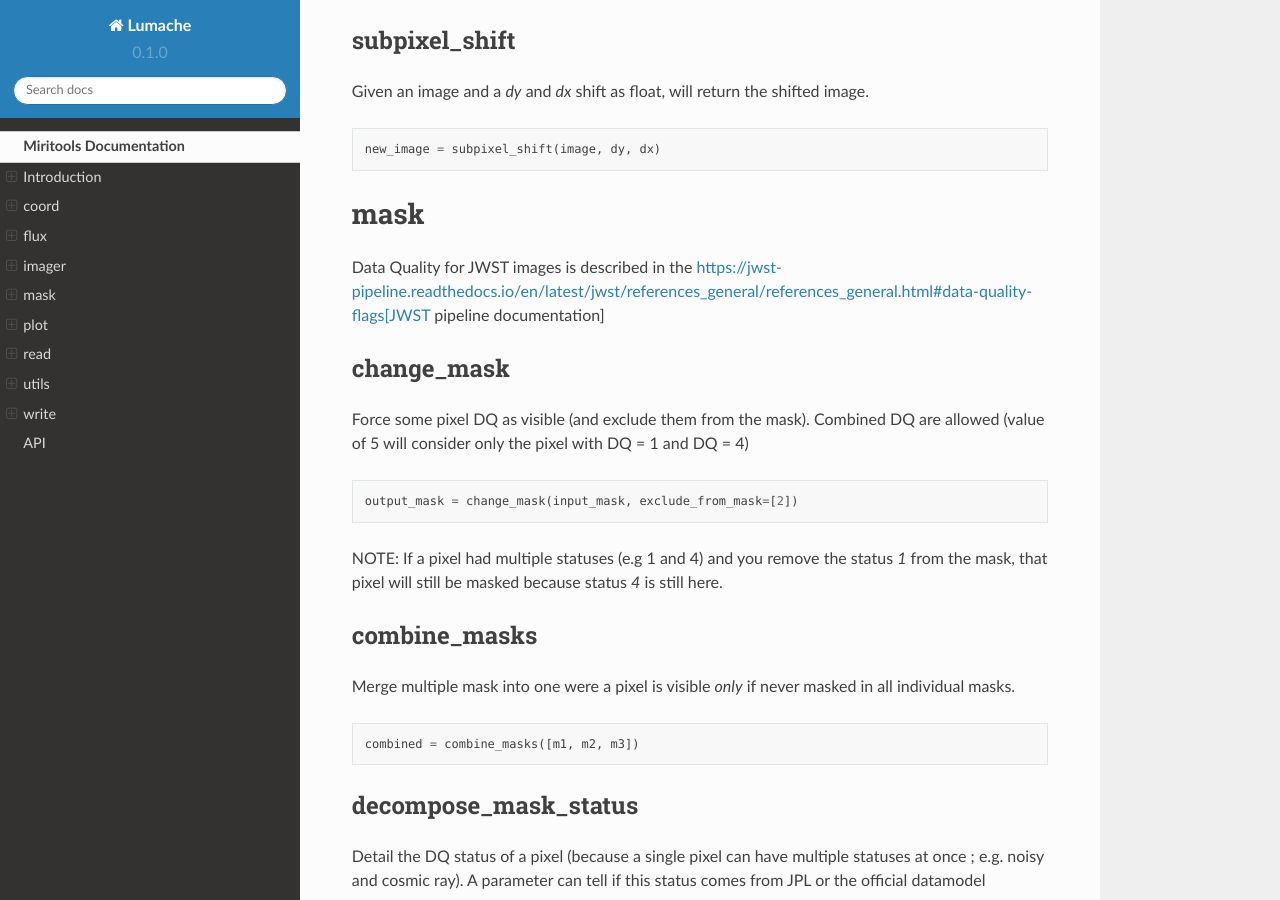
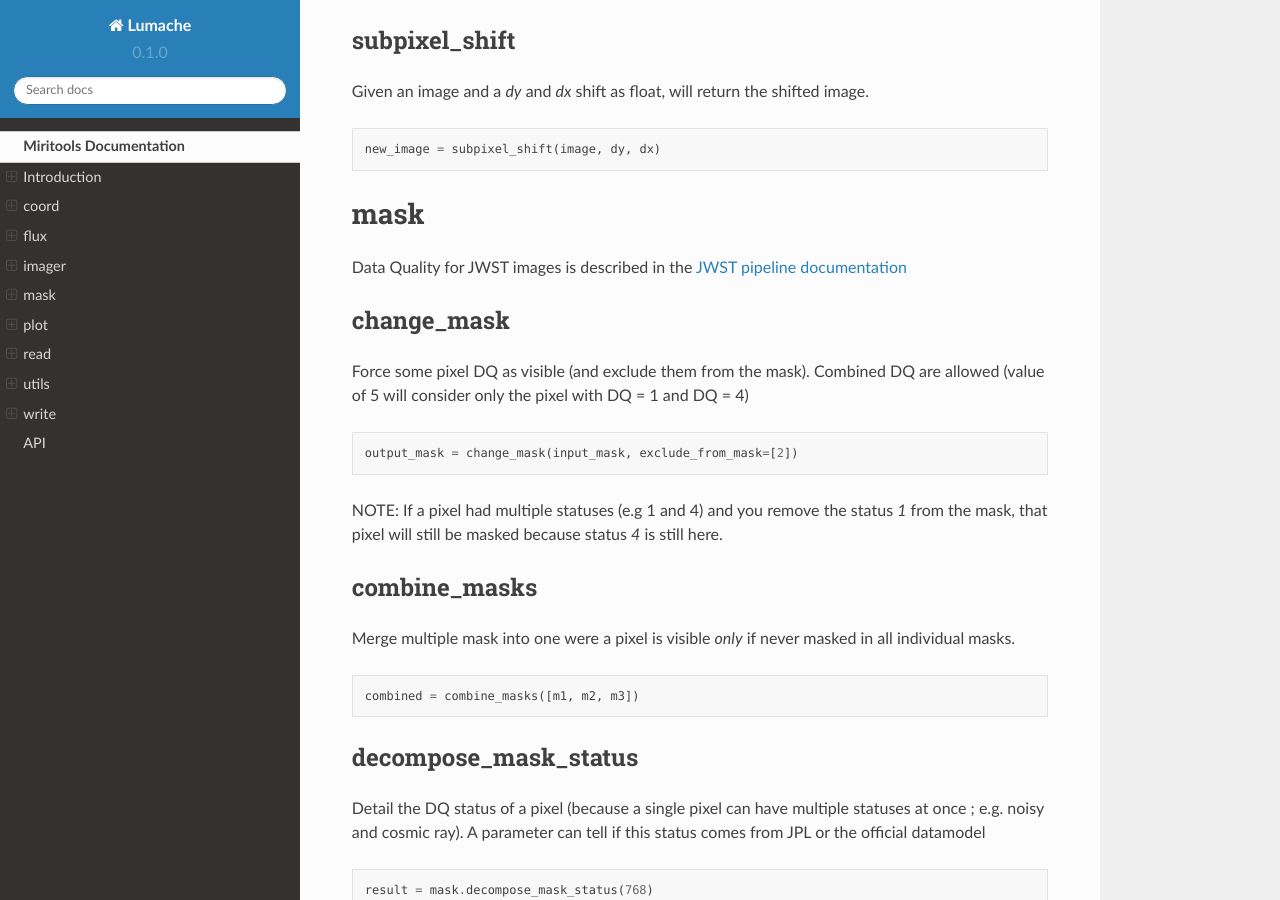
Before and after one commit to ccossou/rtd-tutorial, a Sphinx documentation site: the page built from docs/source/usage.rst, in a window 1280 px wide and 900 px high, scrolled down 4287 px. Built offline with Sphinx 7.4.7 and the Read the Docs theme 2.0.0, drawn with Linux system fonts in a browser that asks for light colours; some of the changed lines change nothing that is shown.

Commit message:
RST: URL

```diff
--- a/docs/source/usage.rst
+++ b/docs/source/usage.rst
@@ -208,7 +208,8 @@ Given an image and a *dy* and *dx* shift as float, will return the shifted image
 
 mask
 =========
-Data Quality for JWST images is described in the https://jwst-pipeline.readthedocs.io/en/latest/jwst/references_general/references_general.html#data-quality-flags[JWST pipeline documentation]
+Data Quality for JWST images is described in the
+`JWST pipeline documentation <https://jwst-pipeline.readthedocs.io/en/latest/jwst/references_general/references_general.html#data-quality-flags>`_
 
 change_mask
 -----------------------
```
